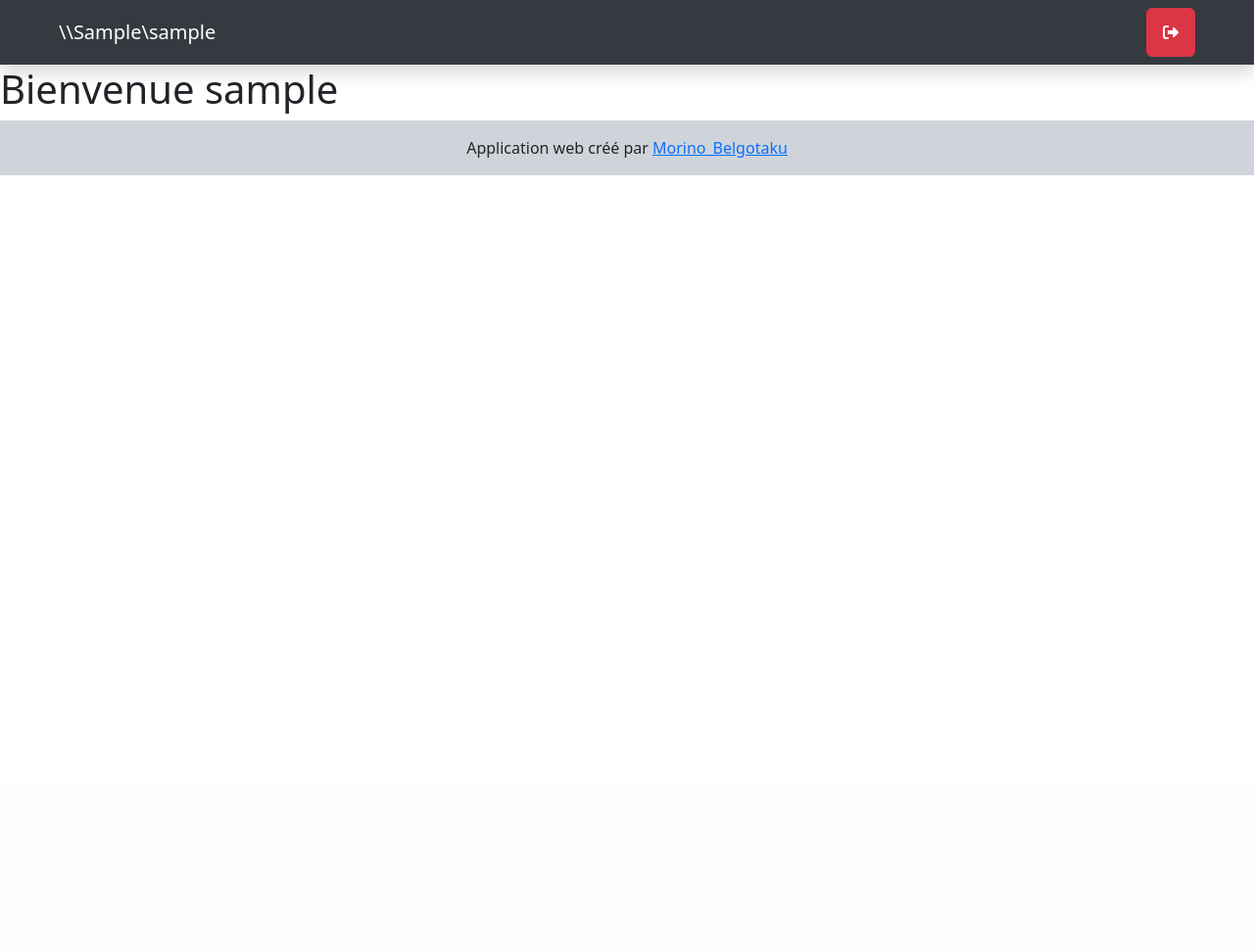
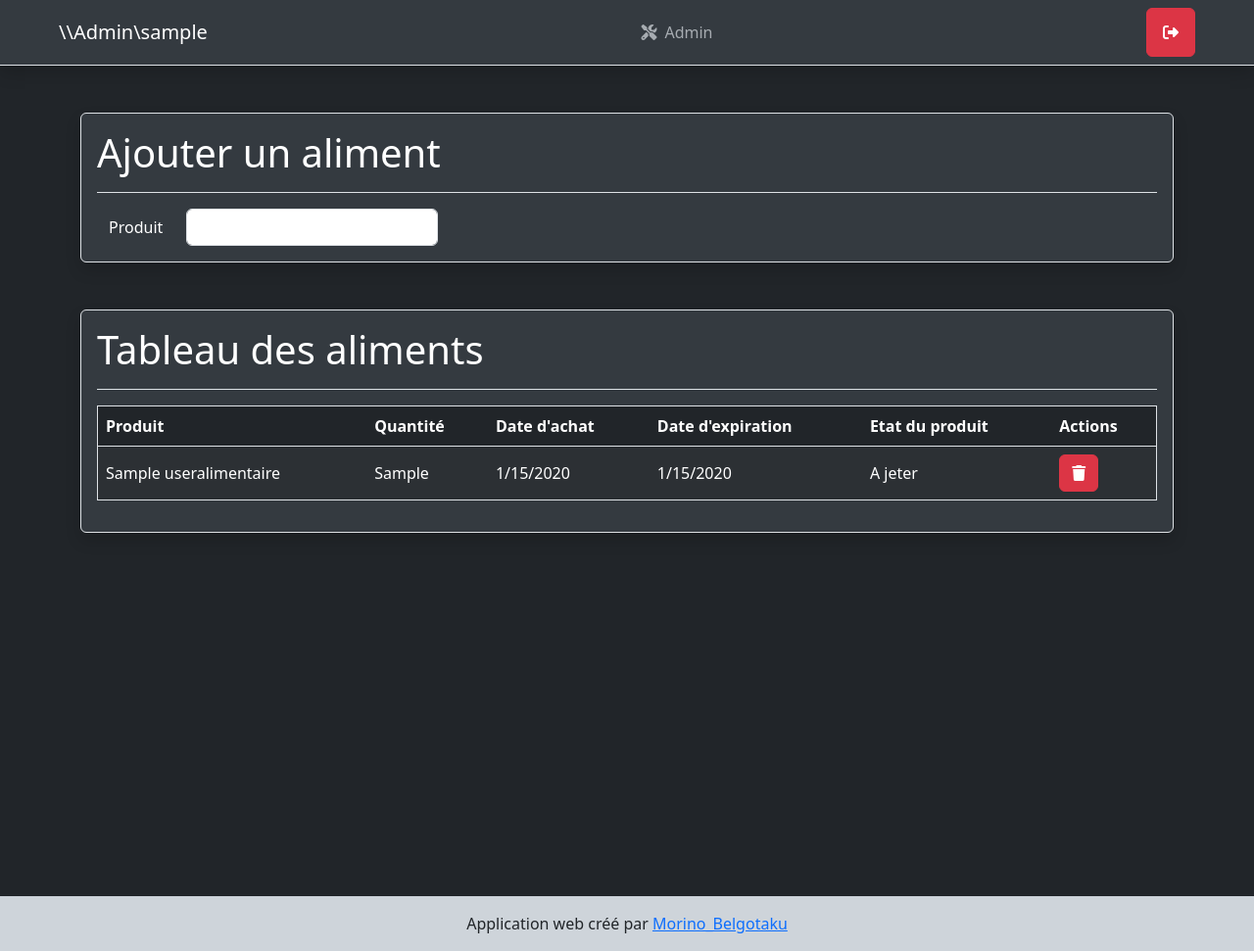
Before and after one commit to morinbruno/application_projet_epxress, a Node server app: template views/pages/dashboard.ejs in a window 1280 px wide. Shown: the whole page at 98% size. Before the commit the page ends 179 px from the top, so only its background shows below. Run offline with Node 20, Linux system fonts and the light colour scheme; the template is opened without the code that fills it: most values are stand-ins (such as "Sample title", 1, 10 or a date in 2020); some libraries are stand-ins or nearby versions.

Commit message:
Add table

```diff
--- a/views/pages/dashboard.ejs
+++ b/views/pages/dashboard.ejs
@@ -1,9 +1,56 @@
 <!DOCTYPE html>
 <html lang="fr">
     <%- include('../partials/head') %>
-<body>
-    <%- include('../partials/header') %>
-    <div class="erreur"><h1>Bienvenue <%= username %></h1></div>
+<body class="bg-dark">
+    <!-- Header -->
+        <%- include('../partials/header') %>
+    <!-- Header -->
+    <div class="container mt-5" style="height: 100vh;">
+        <!-- Ajout d'un produit -->
+        <div class="container mb-5 text-white shadow rounded border p-3" style="background-color: #343a40;">
+            <h1 class="text-white mb-3 border-bottom pb-3">Ajouter un aliment</h1>
+            <form class="row m-0">
+                <div class="col-auto">
+                    <label for="produit" class="col-form-label">Produit</label>
+                </div>
+                <div class="col-auto">
+                    <input type="text" class="form-control" id="produit" name="produit">
+                </div>
+            </form>
+        </div>
+        <!-- Gestionnaire des produits -->
+        <div class="container mb-5 text-white shadow rounded border p-3" style="background-color: #343a40;">
+            <h1 class="text-white mb-3 border-bottom pb-3">Tableau des aliments</h1>
+            <% if (useralimentaire == undefined || useralimentaire.length == 0) {%>
+                <div class="alert alert-info mt-3 shadow">Votre gestion alimentaire est vide</div>
+            <% } else { %>
+            <table class="table table-dark table-striped border mt-3">
+                <thead>
+                    <th>Produit</th>
+                    <th>Quantité</th>
+                    <th>Date d'achat</th>
+                    <th>Date d'expiration</th>
+                    <th>Etat du produit</th>
+                    <th>Actions</th>
+                </thead>
+                <tbody>
+                    <% for(i=0; i<useralimentaire.length; i++){ %>
+                        <tr class="align-middle">
+                            <td><%- useralimentaire[i]['nom_produit'] %></td>
+                            <td><%- useralimentaire[i]['quantité'] %></td>
+                            <td><%- useralimentaire[i]['date_achat'].toLocaleDateString() %></td>
+                            <td><%- date2 = new Date(useralimentaire[i]['date_expiration']).toLocaleDateString() %></td>
+                            <td><%- new Date().toLocaleDateString() < date2 ? "Bon" : "A jeter"%></td>
+                            <td><a href="/supprimer-produit?id=<%- useralimentaire[i]['id_produit'] %>" class="btn btn-danger"><i class="fa-solid fa-trash"></i></a></td>
+                        </tr>
+                        <% } %>
+                </tbody>
+            </table>
+            <% } %>
+        </div>
+    </div>
+    <!-- Footer -->
     <%- include('../partials/footer') %>
+    <!-- Footer -->
 </body>
 </html>
```
